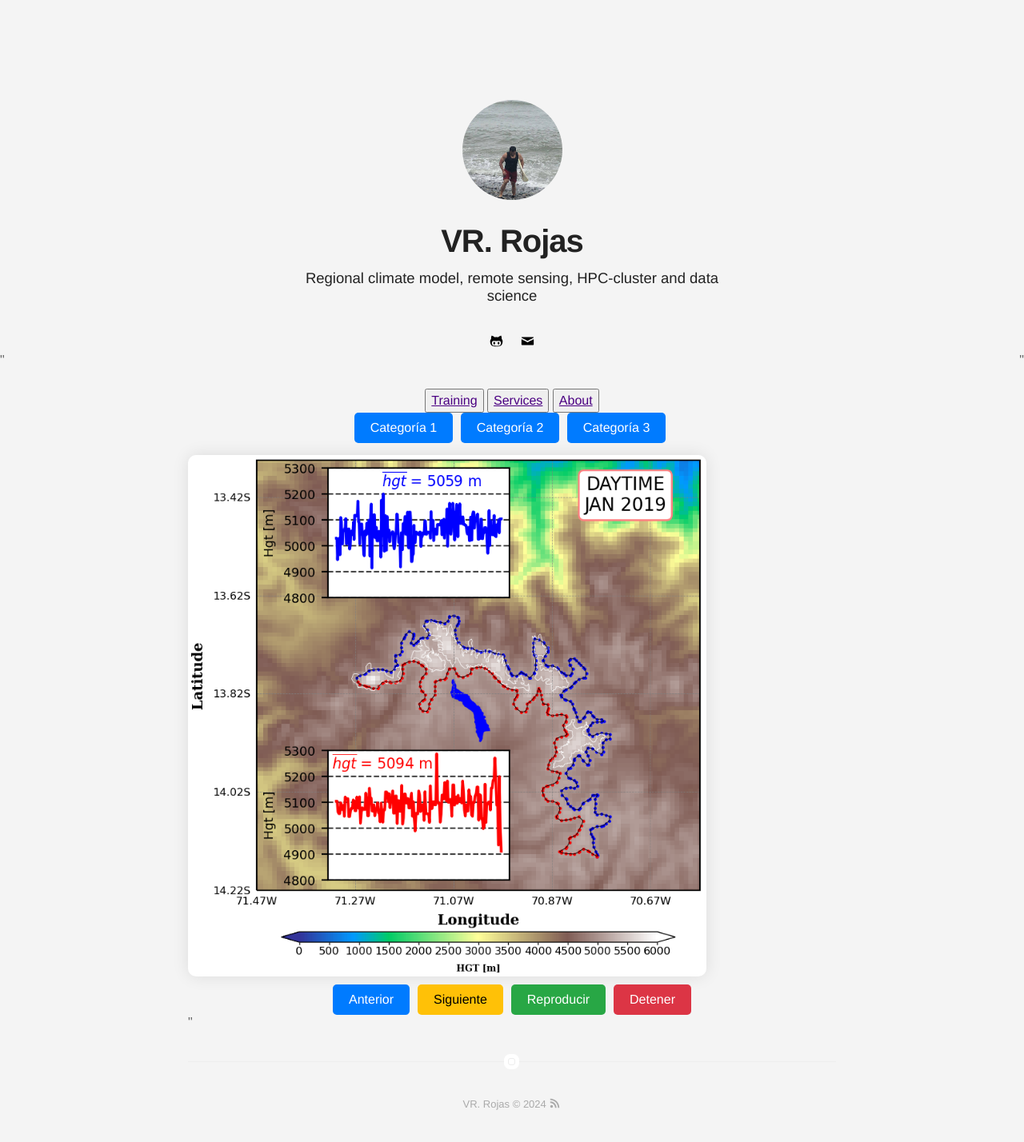
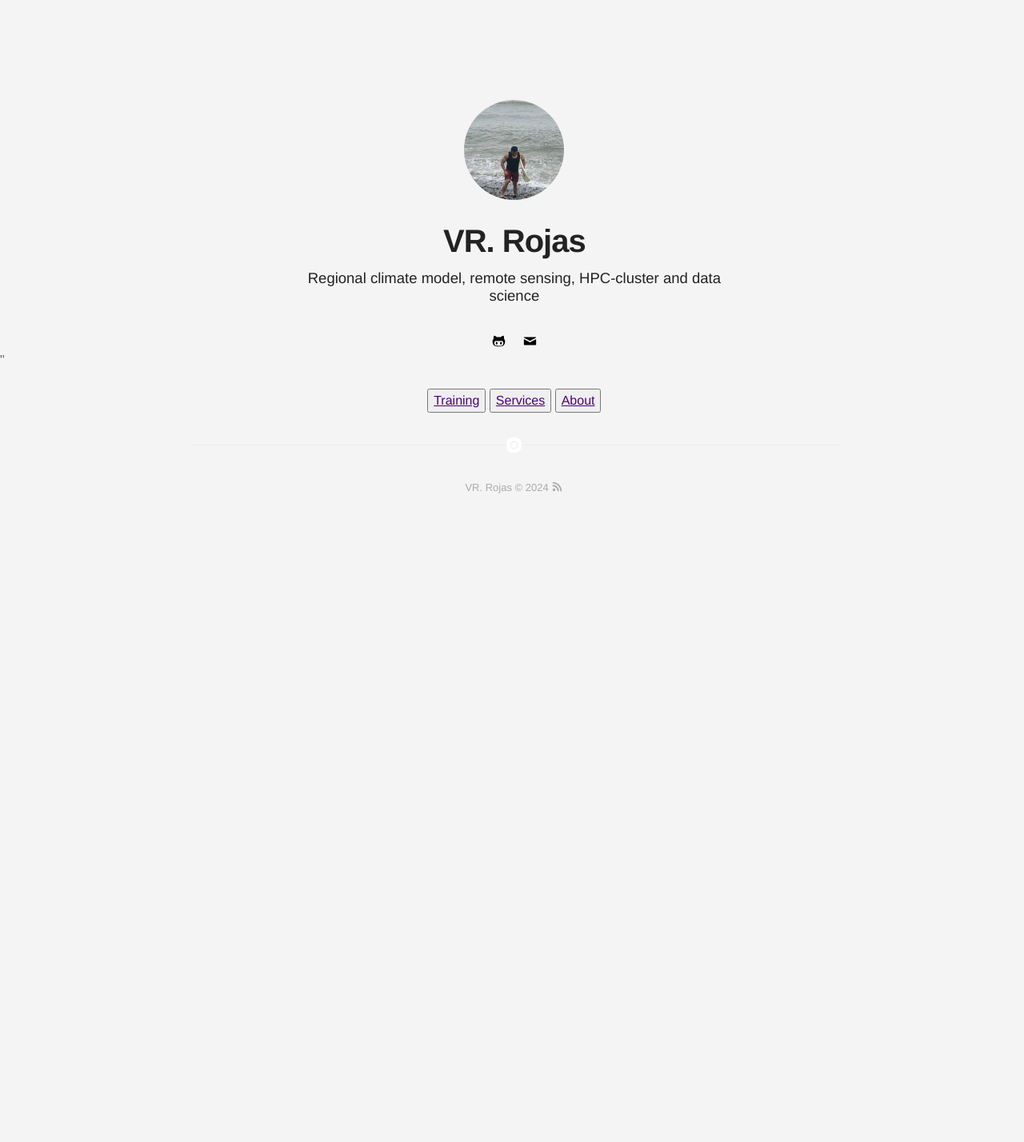
Before and after one commit to vrrp/vrrp.github.io, a Jekyll site: the page built from index.html, in a window 1280 px wide. Shown: the whole page at 80% size. Built offline with Jekyll 4.4.1, drawn with Linux system fonts in a browser that asks for light colours; after the commit the page ends 900 px from its top, so only the background shows below that.

Commit message:
17:57:18 28-August-2024

```diff
--- a/_layouts/default.html
+++ b/_layouts/default.html
@@ -51,6 +51,5 @@ layout: compress
     </div>
 
     {% include icons.html %}
-<script src="{{ '/static/js/custom.js' | relative_url }}"></script>"
 </body>
 </html>
--- a/index.html
+++ b/index.html
@@ -2,20 +2,3 @@
 layout: page
 title: Home
 ---
-<div class="slider-container">
-        <div class="category-selector">
-            <button data-category="category1">Categoría 1</button>
-            <button data-category="category2">Categoría 2</button>
-            <button data-category="category3">Categoría 3</button>
-        </div>
-        <div class="slider">
-            <img id="slider-image" src="images/category1/img1.png" alt="Image Slider">
-        </div>
-        <div class="controls">
-            <button id="prevButton">Anterior</button>
-            <button id="nextButton">Siguiente</button>
-            <button id="playButton">Reproducir</button>
-            <button id="stopButton">Detener</button>
-        </div>
-</div>
-<script src="{{ '/static/js/custom.js' | relative_url }}"></script>"
```
